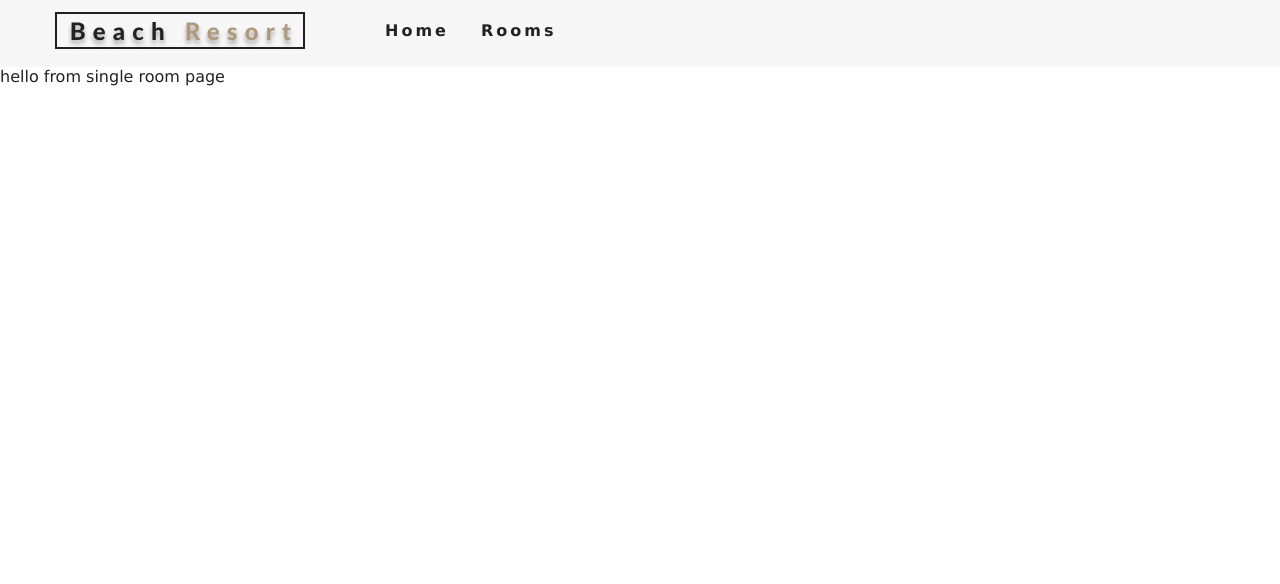
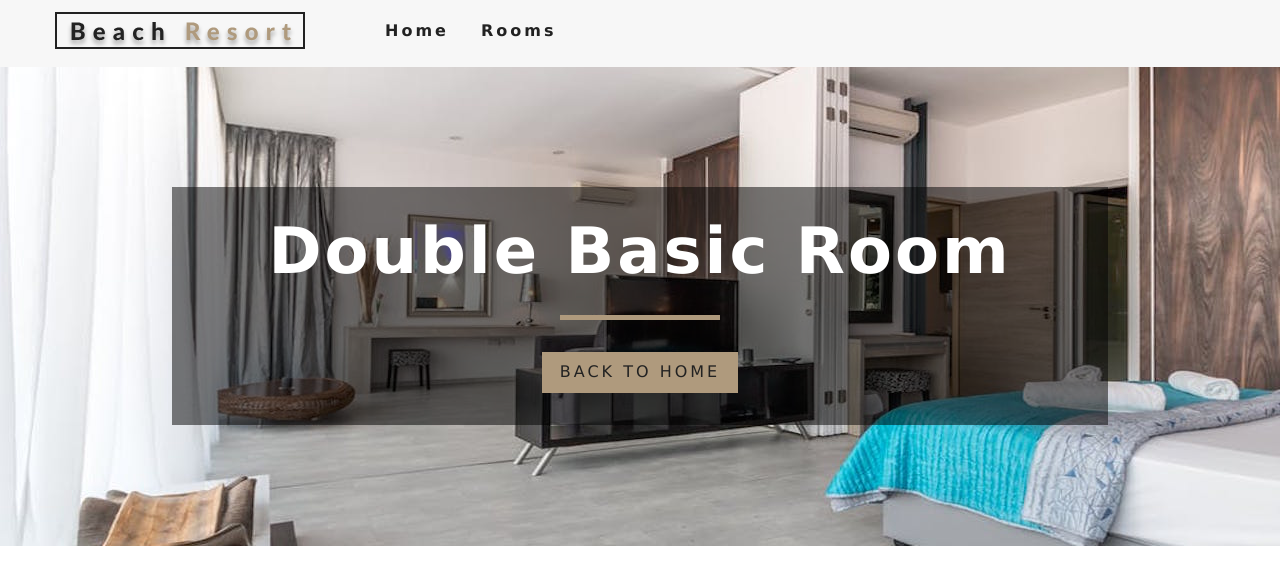
Before and after one commit to elmer-mendoza/gm-resort, a React (Create React App) app: page /rooms/double-basic in a window 1280 px wide. Shown: the top 584 px of the page. Built offline with nearby package versions, Linux system fonts and the light colour scheme.

Commit message:
Styled Hero

```diff
--- a/package.json
+++ b/package.json
@@ -6,11 +6,14 @@
     "@testing-library/jest-dom": "^5.11.4",
     "@testing-library/react": "^11.1.0",
     "@testing-library/user-event": "^12.1.10",
+    "install": "^0.13.0",
+    "npm": "^7.24.1",
     "react": "^17.0.2",
     "react-dom": "^17.0.2",
     "react-icons": "^4.2.0",
     "react-router-dom": "^5.3.0",
     "react-scripts": "4.0.3",
+    "styled-components": "^5.3.1",
     "web-vitals": "^1.0.1"
   },
   "scripts": {
--- /dev/null
+++ b/src/components/StyledHero.js
@@ -0,0 +1,10 @@
+import styled from 'styled-components'
+
+const StyledHero = styled.header`
+    min-height: 60vh;
+    background: url(${props=>props.img}) center/cover no-repeat;
+    display: flex;
+    align-items: center;
+    justify-content: center;
+`
+export default StyledHero
--- a/src/context.js
+++ b/src/context.js
@@ -32,10 +32,16 @@
          })
     return  tempItems;
     }
+    getRoom = (slug)=>{
+        let tempRooms =[...this.state.rooms];
+        const room =tempRooms.find(room=>
+            room.slug===slug )
+        return room;
+    }
 
     render() {
         return (
-            <RoomContext.Provider value={{...this.state}}>
+            <RoomContext.Provider value={{...this.state,getRoom:this.getRoom}}>
                 {this.props.children}
             </RoomContext.Provider>
         )
--- a/src/pages/SingleRoom.js
+++ b/src/pages/SingleRoom.js
@@ -1,11 +1,43 @@
-import React, { Component } from 'react'
+import React, { Component } from 'react';
+import defaultBcg from "../images/room-1.jpeg";
+import Hero from "../components/Hero";
+import Banner from "../components/Banner";
+import {Link} from "react-router-dom";
+import { RoomContext } from '../context';
+import StyledHero from '../components/StyledHero';
+
 
 export default class SingleRoom extends Component {
+    constructor(props){
+        super(props);
+        this.state={
+            slug:this.props.match.params.slug,
+            defaultBcg
+        };
+    }
+    static contextType=RoomContext
     render() {
+    const { getRoom } = this.context;
+    const room = getRoom(this.state.slug);
+        if(!room){
+            return(
+                <div className="error">
+                    <h3>no such room could be found</h3>
+                    <Link to="/rooms" className="btn-primary">
+                        back to rooms
+                    </Link>
+                </div>
+            )
+         }
+         const {name,desription,capacity,size,price,extras,breakfast,pets,images}=room;
         return (
-            <div>
-                hello from single room page
-            </div>
+            <StyledHero img={images[0] || this.state.defaultBcg}>
+                <Banner title={`${name} room`}>
+                    <Link to="/rooms" className="btn-primary">
+                        back to home
+                    </Link>
+                </Banner>
+            </StyledHero>
         )
     }
 }
```
Also changed, not shown: 1 other file (tests, documents, lock files or other folders).
